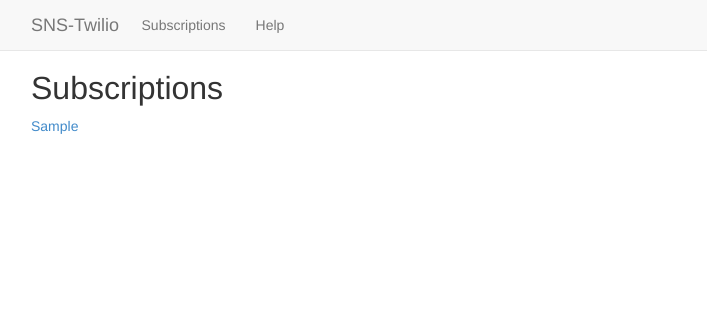
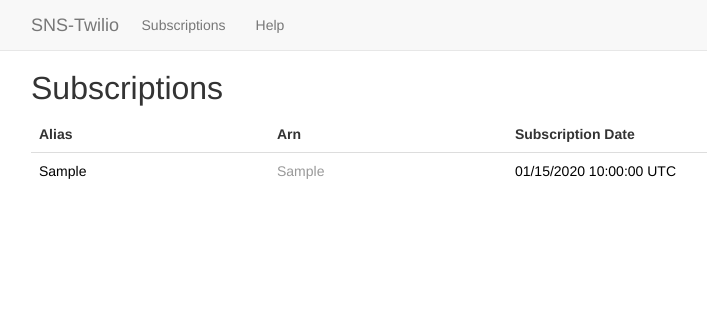
Before and after one commit to arturhoo/sns-twilio, a Flask app: page / in a window 1280 px wide. Shown: the top 311 px of the page, without its empty margins (39-746 px from the left). Run offline with Flask 2, Linux system fonts and the light colour scheme; tables that the repository leaves empty hold one stand-in row (values such as "Sample post").

Commit message:
Add subscription_date to subscriptions

```diff
--- a/app.py
+++ b/app.py
@@ -20,12 +20,14 @@ class Subscription(db.Model):
     arn = db.Column(db.String(120), primary_key=True)
     alias = db.Column(db.String(120))
     status = db.Column(db.Integer)
+    subscription_date = db.Column(db.DateTime())
     subscribe_url = db.Column(db.String(600))
     unsubscribe_url = db.Column(db.String(600))
 
-    def __init__(self, arn, subscribe_url):
+    def __init__(self, arn, subscription_date, subscribe_url):
         self.arn = arn
         self.alias = self.arn.split(':')[-2]
+        self.subscription_date = subscription_date
         self.status = 0
         self.subscribe_url = subscribe_url
         self.unsubscribe_url = None
@@ -159,7 +161,9 @@ def sns():
 
     if headers.get('x-amz-sns-message-type') == 'SubscriptionConfirmation':
         subscribe_url = obj[u'SubscribeURL']
-        subscription = Subscription(arn, subscribe_url)
+        subscription_date = dt.strptime(obj[u'Timestamp'],
+                                        '%Y-%m-%dT%H:%M:%S.%fZ')
+        subscription = Subscription(arn, subscription_date, subscribe_url)
         db.session.add(subscription)
         db.session.commit()
 
--- a/static/css/custom.css
+++ b/static/css/custom.css
@@ -0,0 +1,14 @@
+.muted-black-cell-link {
+    display: block;
+    text-decoration: none;
+    decoration: none;
+}
+
+.muted-black-cell-link:hover {
+    text-decoration: none;
+    decoration: none;
+}
+
+.text-black {
+    color: black;
+}
--- a/templates/index.html
+++ b/templates/index.html
@@ -4,9 +4,42 @@
   <h2>Subscriptions</h2>
 
   {% if subscriptions %}
-    {% for subscription in subscriptions %}
-      <p><a href="{{ url_for('show_subscription', subscription_arn=subscription.arn) }}">{{ subscription.alias }}</a></p>
-    {% endfor %}
+    <table class="table table-hover">
+      <thead>
+        <tr>
+          <th>Alias</th>
+          <th>Arn</th>
+          <th>Subscription Date</th>
+        </tr>
+      </thead>
+      <tbody>
+        {% for subscription in subscriptions %}
+          <tr>
+            <td>
+              <a href="{{ url_for('show_subscription', subscription_arn=subscription.arn) }}" class="muted-black-cell-link">
+                <span class="text-black">
+                  {{ subscription.alias }}
+                </span>
+              </a>
+            </td>
+            <td>
+              <a href="{{ url_for('show_subscription', subscription_arn=subscription.arn) }}" class="muted-black-cell-link">
+                <span class="text-muted">
+                  {{ subscription.arn }}
+                </span>
+              </a>
+            </td>
+            <td>
+              <a href="{{ url_for('show_subscription', subscription_arn=subscription.arn) }}" class="muted-black-cell-link">
+                <span class="text-black">
+                  {{ subscription.subscription_date.strftime('%m/%d/%Y %H:%M:%S UTC') }}
+                </span>
+              </a>
+            </td>
+          </tr>
+        {% endfor %}
+      </tbody>
+    </table>
   {% else %}
     <p>There are no subscriptions!</p>
   {% endif %}
--- a/templates/layout.html
+++ b/templates/layout.html
@@ -5,6 +5,7 @@
     <meta name="viewport" content="width=device-width, initial-scale=1.0">
     <link href="{{ url_for('static', filename='css/bootstrap.min.css') }}" rel="stylesheet"  media="screen">
     <link href="{{ url_for('static', filename='css/bootstrap-glyphicons.css') }}" rel="stylesheet"  media="screen">
+    <link href="{{ url_for('static', filename='css/custom.css') }}" rel="stylesheet"  media="screen">
   </head>
   <body>
     <nav class="navbar navbar-static-top" role="navigation">
```
Also changed, not shown: CHANGELOG.md.
